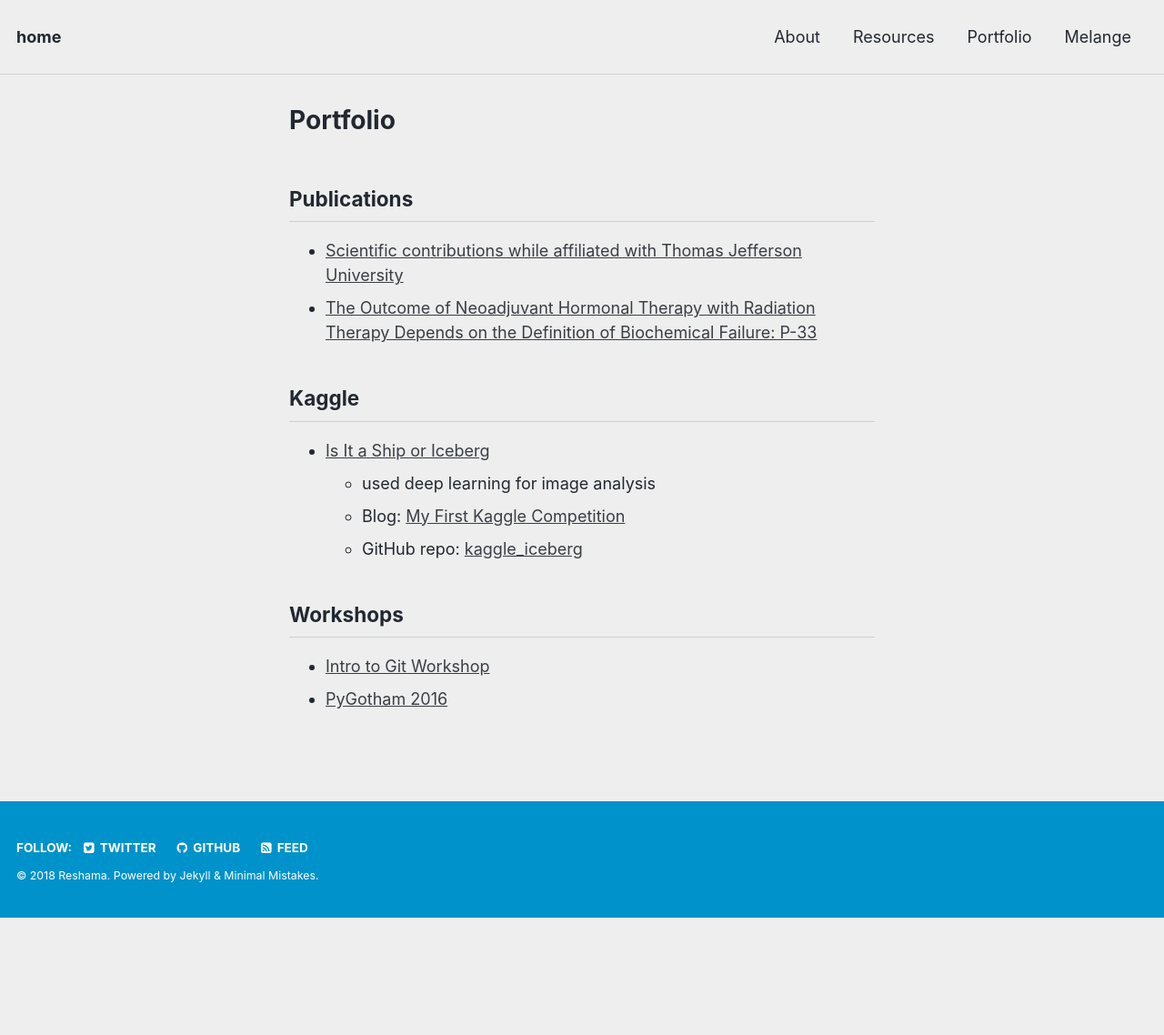
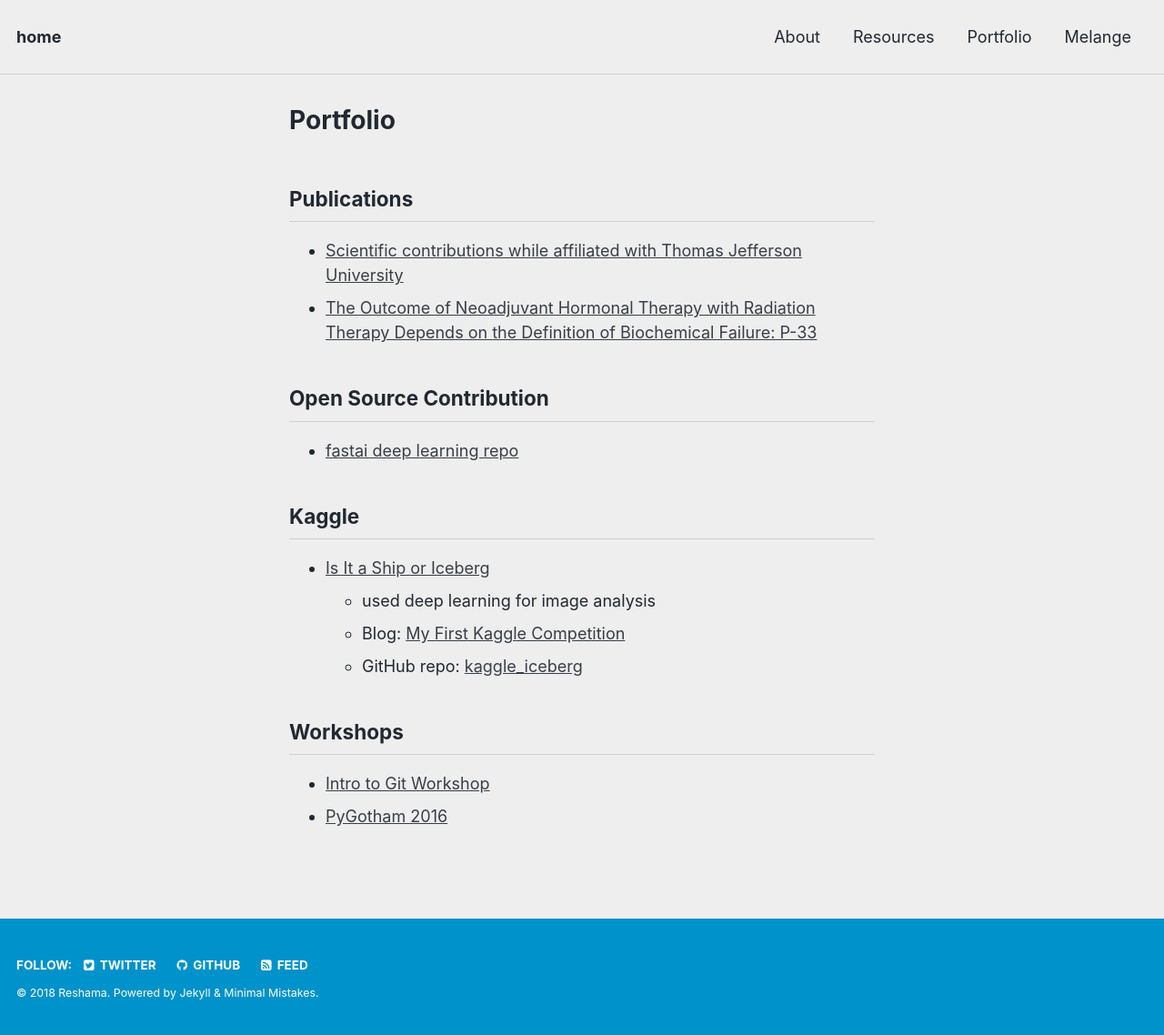
Before and after one commit to reshamas/reshamas.github.io, a Jekyll site: the page built from portfolio/index.md, in a window 1280 px wide. Shown: the whole page at 91% size. Built offline with Jekyll 4.4.1, drawn with Linux system fonts in a browser that asks for light colours; before the commit the page ends 1009 px from its top, so only the background shows below that.

Commit message:
Update index.md

```diff
--- a/portfolio/index.md
+++ b/portfolio/index.md
@@ -6,12 +6,15 @@ comments: false
 ---
 
 ## Publications
-
 * [Scientific contributions while affiliated with Thomas Jefferson University](https://www.researchgate.net/scientific-contributions/59221316_Reshama_Shaikh)
 * [The Outcome of Neoadjuvant Hormonal Therapy with Radiation Therapy Depends on the Definition of Biochemical Failure: P-33](https://journals.lww.com/journalppo/Citation/2002/11000/The_Outcome_of_Neoadjuvant_Hormonal_Therapy_with.77.aspx)
 
+
+## Open Source Contribution
+* [fastai deep learning repo](https://github.com/reshamas/fastai_deeplearn_part1)
+
+
 ## Kaggle
-
 * [Is It a Ship or Iceberg](https://www.kaggle.com/c/statoil-iceberg-classifier-challenge)
     - used deep learning for image analysis
     - Blog:  [My First Kaggle Competition](https://reshamas.github.io/my-first-kaggle-competition/)
```
